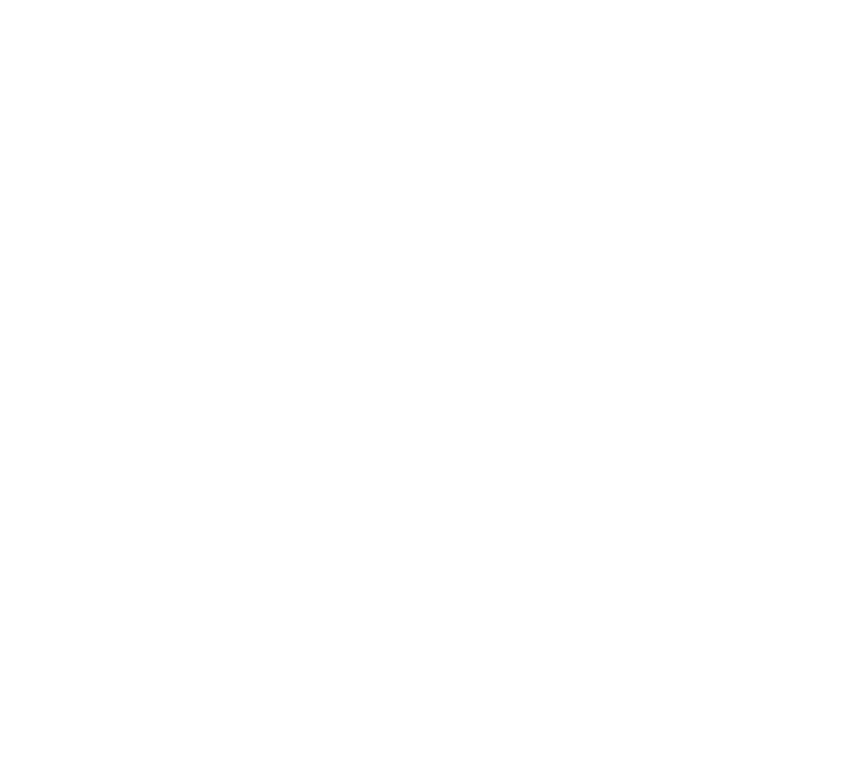
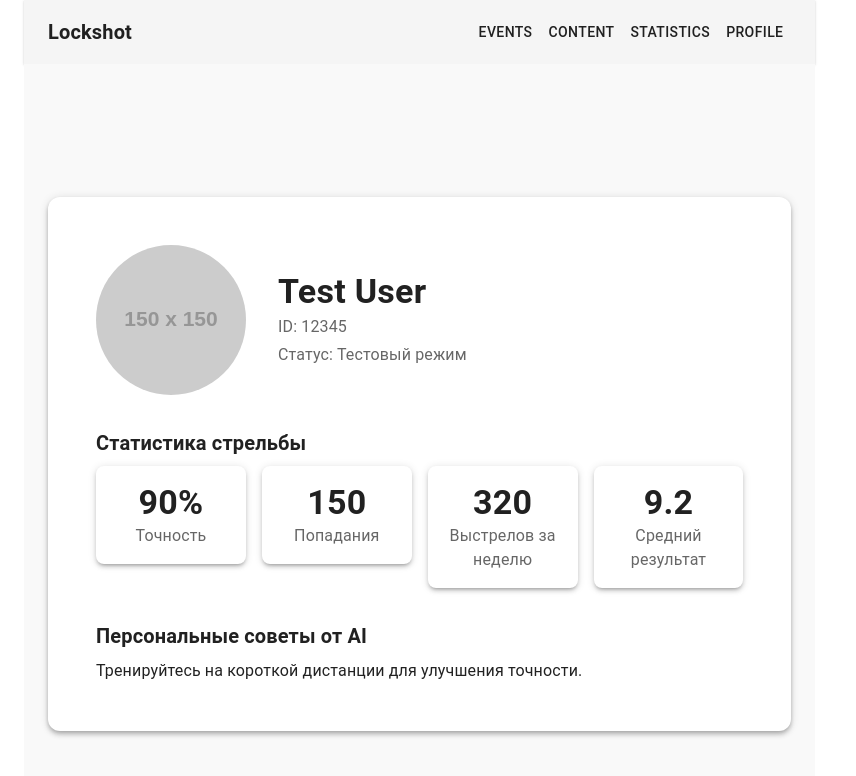
Before and after one commit to KovganAV/lockshot-frontend, a React (Vite) app: page /profile in a window 1280 px wide. Before the commit this address had no page. Shown: the top 776 px of the page, without its empty margins (0-856 px from the left). Built offline with nearby package versions, Linux system fonts and the light colour scheme.

Commit message:
Add auth page

```diff
--- a/package.json
+++ b/package.json
@@ -16,6 +16,7 @@
     "@mui/material": "^6.2.0",
     "@reduxjs/toolkit": "^2.5.0",
     "axios": "^1.7.9",
+    "prop-types": "^15.8.1",
     "react": "^18.3.1",
     "react-dom": "^18.3.1",
     "react-redux": "^9.2.0",
--- a/src/App.jsx
+++ b/src/App.jsx
@@ -3,6 +3,10 @@ import { BrowserRouter as Router, Routes, Route } from 'react-router-dom';
 import LoginPage from './Pages/LoginPage/LoginPage';
 import RegisterPage from './Pages/RegisterPage/RegisterPage';
 import IntroPage from './Pages/IntroPage/IntroPage';
+import ProfilePage from './Pages/ProfilePage/ProfilePage';
+import StatisticsPage from './Pages/StatisticsPage/StatisticsPage';
+import EventsPage from './Pages/EventsPage/EventsPage';
+import ContentPage from './Pages/ContentPage/ContentPage';
 
 const App = () => {
   return (
@@ -13,6 +17,10 @@ const App = () => {
           <Route path="/" element={<IntroPage />} />
           <Route path="/login" element={<LoginPage />} />
           <Route path="/register" element={<RegisterPage />} />
+          <Route path="/profile" element={<ProfilePage />} />
+          <Route path="/statistics" element ={<StatisticsPage/>} />
+          <Route path="/events" element ={<EventsPage/>} />
+          <Route path="/content" element ={<ContentPage/>} />
         </Routes>
       </Container>
     </Router>
--- /dev/null
+++ b/src/Pages/ContentPage/ContentPage.jsx
@@ -0,0 +1,11 @@
+import AuthHeader from "../../components/AuthHeader/AuthHeader";
+
+const ContentPage = () => {
+return (
+    <>
+      <AuthHeader />
+    </>
+  );
+};
+
+export default ContentPage;
--- /dev/null
+++ b/src/Pages/EventsPage/EventsPage.jsx
@@ -0,0 +1,11 @@
+import AuthHeader from "../../components/AuthHeader/AuthHeader";
+
+const EventsPage = () => {
+return (
+    <>
+      <AuthHeader />
+    </>
+  );
+};
+
+export default EventsPage;
--- /dev/null
+++ b/src/Pages/ProfilePage/ProfilePage.jsx
@@ -0,0 +1,153 @@
+/*import { useEffect, useState } from "react";
+import { Box, Container, Typography, Avatar, Paper } from "@mui/material";
+import ProfileStatistics from "../../components/ProfileStatistics/ProfileStatistics";
+import AuthHeader from "../../components/AuthHeader/AuthHeader";
+import axios from "axios";
+
+const ProfilePage = () => {
+  const [userData, setUserData] = useState(null);
+  const [statistics, setStatistics] = useState([]);
+
+  useEffect(() => {
+    const fetchUserData = async () => {
+      try {
+        const response = await axios.get("/api/user/profile");
+        setUserData(response.data.user);
+        setStatistics(response.data.statistics);
+      } catch (error) {
+        console.error("Error fetching user data:", error);
+      }
+    };
+    fetchUserData();
+  }, []);
+
+  if (!userData) return <Typography>Loading...</Typography>;
+
+  return (
+    <>
+      <AuthHeader />
+      <Container maxWidth="lg" sx={{ marginTop: 4 }}>
+        <Paper elevation={3} sx={{ padding: 4, borderRadius: "8px" }}>
+          <Box display="flex" alignItems="center" gap={4}>
+            <Avatar
+              src={userData.avatarUrl || "/default-avatar.png"}
+              sx={{ width: 120, height: 120 }}
+            />
+            <Box>
+              <Typography variant="h5" fontWeight="bold">
+                {userData.name}
+              </Typography>
+              <Typography color="textSecondary">ID: {userData.id}</Typography>
+              <Typography color="textSecondary">
+                Статус: {userData.status || "Активный"}
+              </Typography>
+            </Box>
+          </Box>
+          <ProfileStatistics statistics={statistics} />
+          <Box marginTop={4}>
+            <Typography variant="h6" fontWeight="bold" gutterBottom>
+              Персональные советы от AI
+            </Typography>
+            <Typography>
+              {userData.aiAdvice || "Тренируйтесь чаще для улучшения точности."}
+            </Typography>
+          </Box>
+        </Paper>
+      </Container>
+    </>
+  );
+};
+
+export default ProfilePage;
+*/
+import { useEffect, useState } from "react";
+import { Box, Container, Typography, Avatar, Paper } from "@mui/material";
+import ProfileStatistics from "../../components/ProfileStatistics/ProfileStatistics";
+import AuthHeader from "../../components/AuthHeader/AuthHeader";
+
+const ProfilePage = () => {
+  const [userData, setUserData] = useState(null);
+  const [statistics, setStatistics] = useState([]);
+
+  const mockUser = {
+    id: "12345",
+    name: "Test User",
+    status: "Тестовый режим",
+    avatarUrl: "https://via.placeholder.com/150",
+    aiAdvice: "Тренируйтесь на короткой дистанции для улучшения точности.",
+  };
+
+  const mockStatistics = [
+    { label: "Точность", value: "90%" },
+    { label: "Попадания", value: "150" },
+    { label: "Выстрелов за неделю", value: "320" },
+    { label: "Средний результат", value: "9.2" },
+  ];
+
+  useEffect(() => {
+    const fetchTestData = () => {
+      setTimeout(() => {
+        setUserData(mockUser);
+        setStatistics(mockStatistics);
+      }, 500);
+    };
+
+    fetchTestData();
+  }, []);
+
+  if (!userData) return <Typography>Loading...</Typography>;
+
+  return (
+    <>
+      <AuthHeader />
+      <Box
+        sx={{
+          display: "flex",
+          justifyContent: "center",
+          alignItems: "center",
+          minHeight: "100vh",
+          backgroundColor: "#f9f9f9",
+        }}
+      >
+        <Container maxWidth="md">
+          <Paper
+            elevation={4}
+            sx={{
+              padding: 6,
+              borderRadius: "12px",
+            }}
+          >
+            <Box display="flex" alignItems="center" gap={4}>
+              <Avatar
+                src={userData.avatarUrl}
+                sx={{ width: 150, height: 150 }}
+              />
+              <Box>
+                <Typography variant="h4" fontWeight="bold">
+                  {userData.name}
+                </Typography>
+                <Typography variant="subtitle1" color="textSecondary">
+                  ID: {userData.id}
+                </Typography>
+                <Typography variant="subtitle1" color="textSecondary">
+                  Статус: {userData.status}
+                </Typography>
+              </Box>
+            </Box>
+            <Box marginTop={4}>
+              <ProfileStatistics statistics={statistics} />
+            </Box>
+            <Box marginTop={4}>
+              <Typography variant="h6" fontWeight="bold" gutterBottom>
+                Персональные советы от AI
+              </Typography>
+              <Typography>{userData.aiAdvice}</Typography>
+            </Box>
+          </Paper>
+        </Container>
+      </Box>
+    </>
+  );
+};
+
+export default ProfilePage;
--- /dev/null
+++ b/src/Pages/StatisticsPage/StatisticsPage.jsx
@@ -0,0 +1,11 @@
+import AuthHeader from "../../components/AuthHeader/AuthHeader";
+
+const StatisticsPage = () => {
+return (
+    <>
+      <AuthHeader />
+    </>
+  );
+};
+
+export default StatisticsPage;
--- a/src/components/AuthHeader/AuthHeader.jsx
+++ b/src/components/AuthHeader/AuthHeader.jsx
@@ -1,4 +1,5 @@
-import { AppBar, Toolbar, Typography, Button, Box } from "@mui/material";
+/*import { AppBar, Toolbar, Typography, Button, Box } from "@mui/material";
+
 import { Link } from "react-router-dom";
 
 const AuthHeader = () => {
@@ -37,3 +38,34 @@ const AuthHeader = () => {
 };
 
 export default AuthHeader;
+*/
+import { AppBar, Toolbar, Typography, Button, Box } from "@mui/material";
+import { Link } from "react-router-dom";
+
+const HeaderAuthorized = () => {
+  return (
+    <AppBar position="static" color="default" elevation={1}>
+      <Toolbar sx={{ justifyContent: "space-between" }}>
+        <Typography variant="h6" fontWeight="bold">
+          Lockshot
+        </Typography>
+        <Box>
+          <Button color="inherit" component={Link} to="/events">
+            Events
+          </Button>
+          <Button color="inherit" component={Link} to="/content">
+            Content
+          </Button>
+          <Button color="inherit" component={Link} to="/statistics">
+            Statistics
+          </Button>
+          <Button color="inherit" component={Link} to="/profile">
+            Profile
+          </Button>
+        </Box>
+      </Toolbar>
+    </AppBar>
+  );
+};
+
+export default HeaderAuthorized;
--- /dev/null
+++ b/src/components/ProfileStatistics/ProfileStatistics.jsx
@@ -0,0 +1,42 @@
+import PropTypes from "prop-types";
+import { Box, Grid, Paper, Typography } from "@mui/material";
+
+const ProfileStatistics = ({ statistics }) => {
+  return (
+    <Box sx={{ marginTop: 4 }}>
+      <Typography variant="h6" fontWeight="bold" gutterBottom>
+        Статистика стрельбы
+      </Typography>
+      <Grid container spacing={2}>
+        {statistics.map((stat) => (
+          <Grid item xs={12} sm={6} md={3} key={stat.label}>
+            <Paper
+              elevation={3}
+              sx={{
+                padding: 2,
+                textAlign: "center",
+                borderRadius: "8px",
+              }}
+            >
+              <Typography variant="h4" fontWeight="bold">
+                {stat.value}
+              </Typography>
+              <Typography color="textSecondary">{stat.label}</Typography>
+            </Paper>
+          </Grid>
+        ))}
+      </Grid>
+    </Box>
+  );
+};
+
+ProfileStatistics.propTypes = {
+  statistics: PropTypes.arrayOf(
+    PropTypes.shape({
+      label: PropTypes.string.isRequired,
+      value: PropTypes.oneOfType([PropTypes.string, PropTypes.number]).isRequired,
+    })
+  ).isRequired,
+};
+
+export default ProfileStatistics;
```
Also changed, not shown: 1 other file (tests, documents, lock files or other folders).
